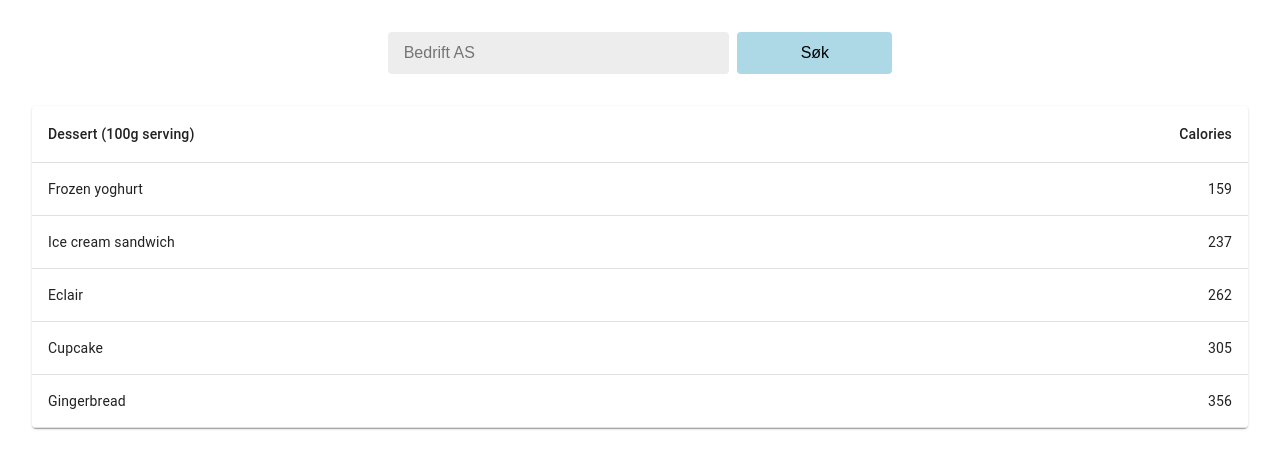
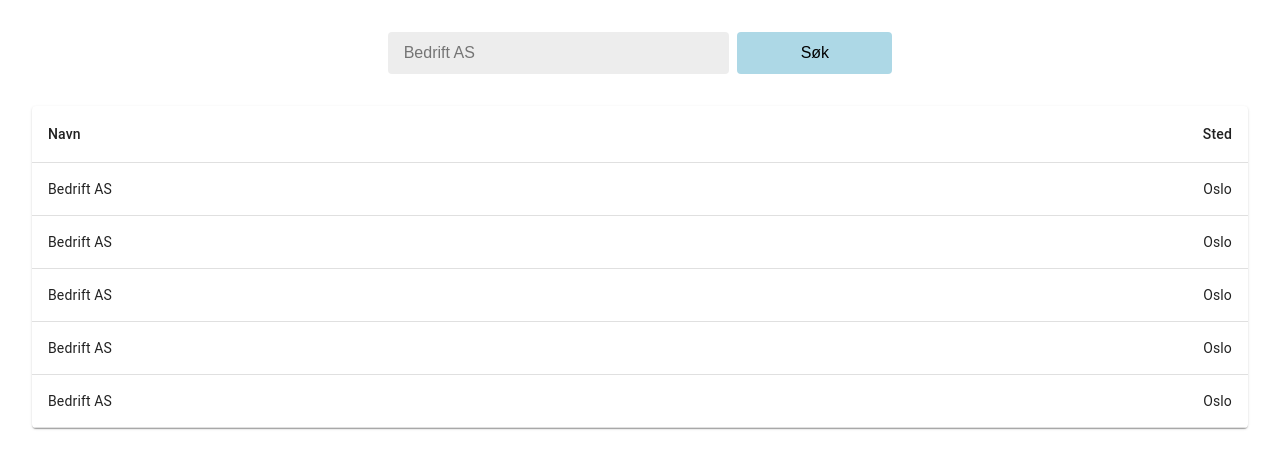
Before and after one commit to Skulsta/brreg, a React (Create React App) app: page / in a window 1280 px wide. Shown: the top 468 px of the page. Built offline with nearby package versions, Linux system fonts and the light colour scheme.

Commit message:
Dummy data i table

```diff
--- a/src/components/MaterialTable/MaterialTable.js
+++ b/src/components/MaterialTable/MaterialTable.js
@@ -19,11 +19,11 @@ function createData(name, calories, fat, carbs, protein) {
 }
 
 const rows = [
-  createData("Frozen yoghurt", 159, 6.0, 24, 4.0),
-  createData("Ice cream sandwich", 237, 9.0, 37, 4.3),
-  createData("Eclair", 262, 16.0, 24, 6.0),
-  createData("Cupcake", 305, 3.7, 67, 4.3),
-  createData("Gingerbread", 356, 16.0, 49, 3.9),
+  createData("Bedrift AS", "Oslo"),
+  createData("Bedrift AS", "Oslo"),
+  createData("Bedrift AS", "Oslo"),
+  createData("Bedrift AS", "Oslo"),
+  createData("Bedrift AS", "Oslo"),
 ];
 
 export default function SimpleTable() {
@@ -34,8 +34,8 @@ export default function SimpleTable() {
       <Table className={classes.table} aria-label="simple table">
         <TableHead>
           <TableRow>
-            <TableCell>Dessert (100g serving)</TableCell>
-            <TableCell align="right">Calories</TableCell>
+            <TableCell>Navn</TableCell>
+            <TableCell align="right">Sted</TableCell>
           </TableRow>
         </TableHead>
         <TableBody>
```
